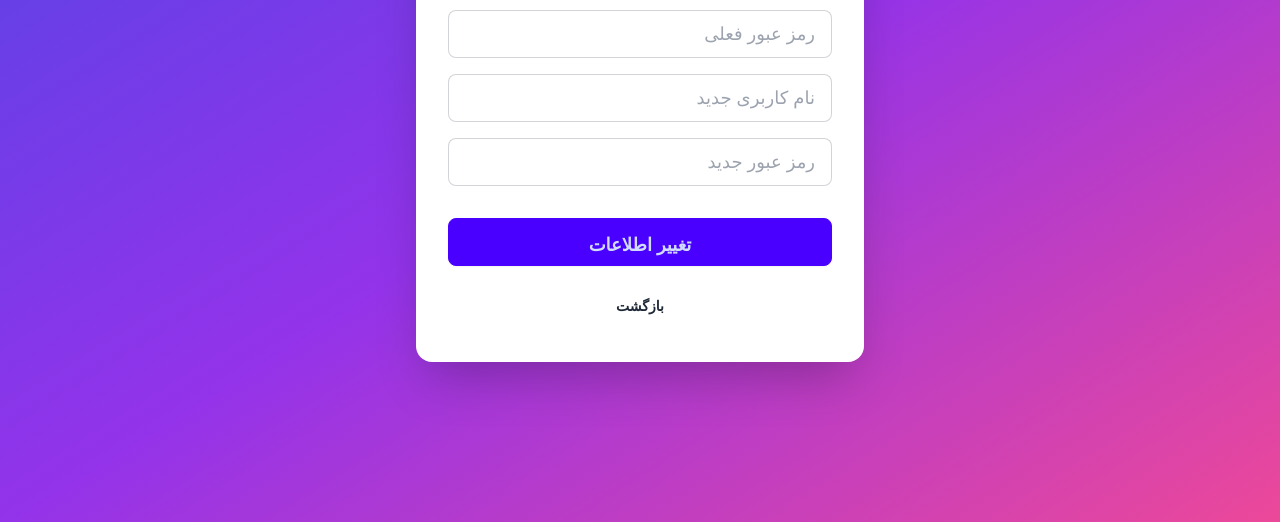
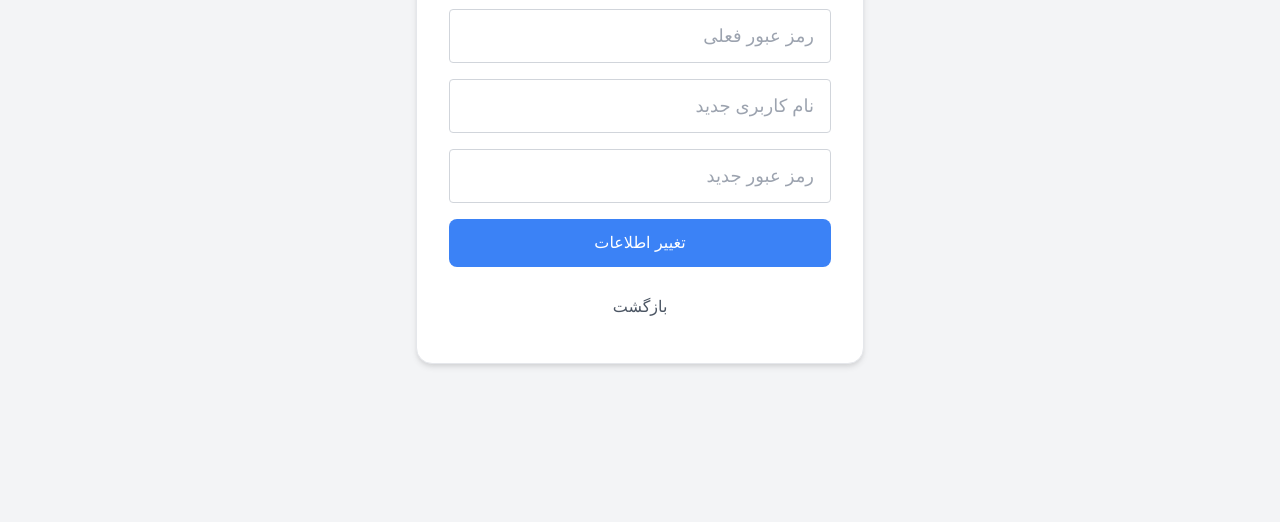
Before and after one commit to jaAlfred/instanttransfer, a website: page change-credentials.html in a window 1280 px wide. Shown: the part 278-800 px from the top of the page. Drawn offline with nearby package versions, Linux system fonts and the light colour scheme; a web font is replaced by a local one.

Commit message:
Update change-credentials.html

```diff
--- a/change-credentials.html
+++ b/change-credentials.html
@@ -4,8 +4,7 @@
   <meta charset="UTF-8">
   <meta name="viewport" content="width=device-width, initial-scale=1.0">
   <title>تغییر اطلاعات ورود</title>
-  <script src="https://cdn.tailwindcss.com"></script>
-  <link href="https://cdn.jsdelivr.net/npm/daisyui@4.12.10/dist/full.min.css" rel="stylesheet" type="text/css" />
+  <link href="https://cdn.jsdelivr.net/npm/tailwindcss@2.2.19/dist/tailwind.min.css" rel="stylesheet">
   <link href="https://cdn.jsdelivr.net/gh/rastikerdar/vazir-font@v30.1.0/dist/font-face.css" rel="stylesheet">
   <style>
     body { font-family: 'Vazir', sans-serif; }
@@ -13,21 +12,21 @@
     @keyframes fadeIn { from { opacity: 0; transform: translateY(10px); } to { opacity: 1; transform: translateY(0); } }
   </style>
 </head>
-<body class="bg-gradient-to-br from-indigo-600 via-purple-600 to-pink-500 flex items-center justify-center min-h-screen">
-  <div class="card bg-base-100 rounded-2xl shadow-2xl p-8 w-full max-w-md fade-in">
-    <h2 class="text-3xl font-bold mb-6 text-center text-primary">🔄 تغییر نام کاربری و رمز عبور</h2>
-    <div class="form-control mb-4">
-      <input id="currentPassword" type="password" placeholder="رمز عبور فعلی" class="input input-bordered w-full px-4 py-3 text-lg">
+<body class="bg-gray-100 flex items-center justify-center min-h-screen">
+  <div class="bg-white rounded-2xl shadow-md p-8 w-full max-w-md border border-gray-200 fade-in">
+    <h2 class="text-3xl font-bold mb-6 text-center bg-gradient-to-r from-blue-500 to-gray-300 text-transparent bg-clip-text">🔄 تغییر نام کاربری و رمز عبور</h2>
+    <div class="mb-4">
+      <input id="currentPassword" type="password" placeholder="رمز عبور فعلی" class="w-full border rounded px-4 py-3 text-lg border-gray-300 focus:border-blue-500 focus:ring focus:ring-blue-200">
     </div>
-    <div class="form-control mb-4">
-      <input id="newUsername" type="text" placeholder="نام کاربری جدید" class="input input-bordered w-full px-4 py-3 text-lg">
+    <div class="mb-4">
+      <input id="newUsername" type="text" placeholder="نام کاربری جدید" class="w-full border rounded px-4 py-3 text-lg border-gray-300 focus:border-blue-500 focus:ring focus:ring-blue-200">
     </div>
-    <div class="form-control mb-4">
-      <input id="newPassword" type="password" placeholder="رمز عبور جدید" class="input input-bordered w-full px-4 py-3 text-lg">
+    <div class="mb-4">
+      <input id="newPassword" type="password" placeholder="رمز عبور جدید" class="w-full border rounded px-4 py-3 text-lg border-gray-300 focus:border-blue-500 focus:ring focus:ring-blue-200">
     </div>
-    <p id="updateError" class="text-error text-sm mb-4 text-center"></p>
-    <button onclick="updateCredentials()" class="btn btn-primary w-full py-3 text-lg hover:scale-105 transition-transform duration-200">تغییر اطلاعات</button>
-    <a href="form.html" class="btn btn-ghost w-full mt-4">بازگشت</a>
+    <p id="updateError" class="text-red-500 text-sm mb-4 text-center"></p>
+    <button onclick="updateCredentials()" class="bg-blue-500 hover:bg-blue-600 text-white w-full py-3 rounded-lg transition-transform duration-200">تغییر اطلاعات</button>
+    <a href="form.html" class="block w-full mt-4 text-center text-gray-600 hover:text-blue-500 py-3">بازگشت</a>
   </div>
 
   <script>
```
